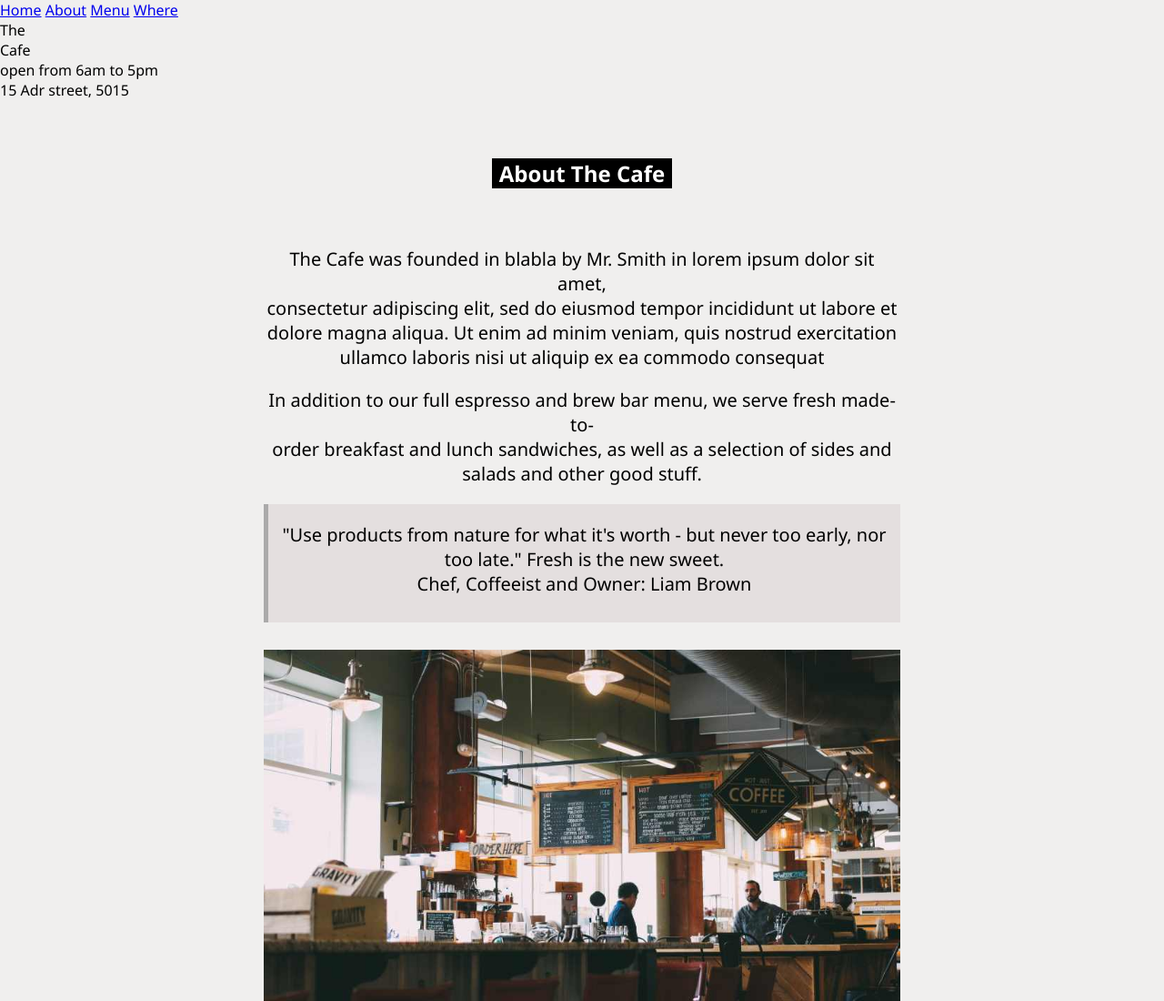
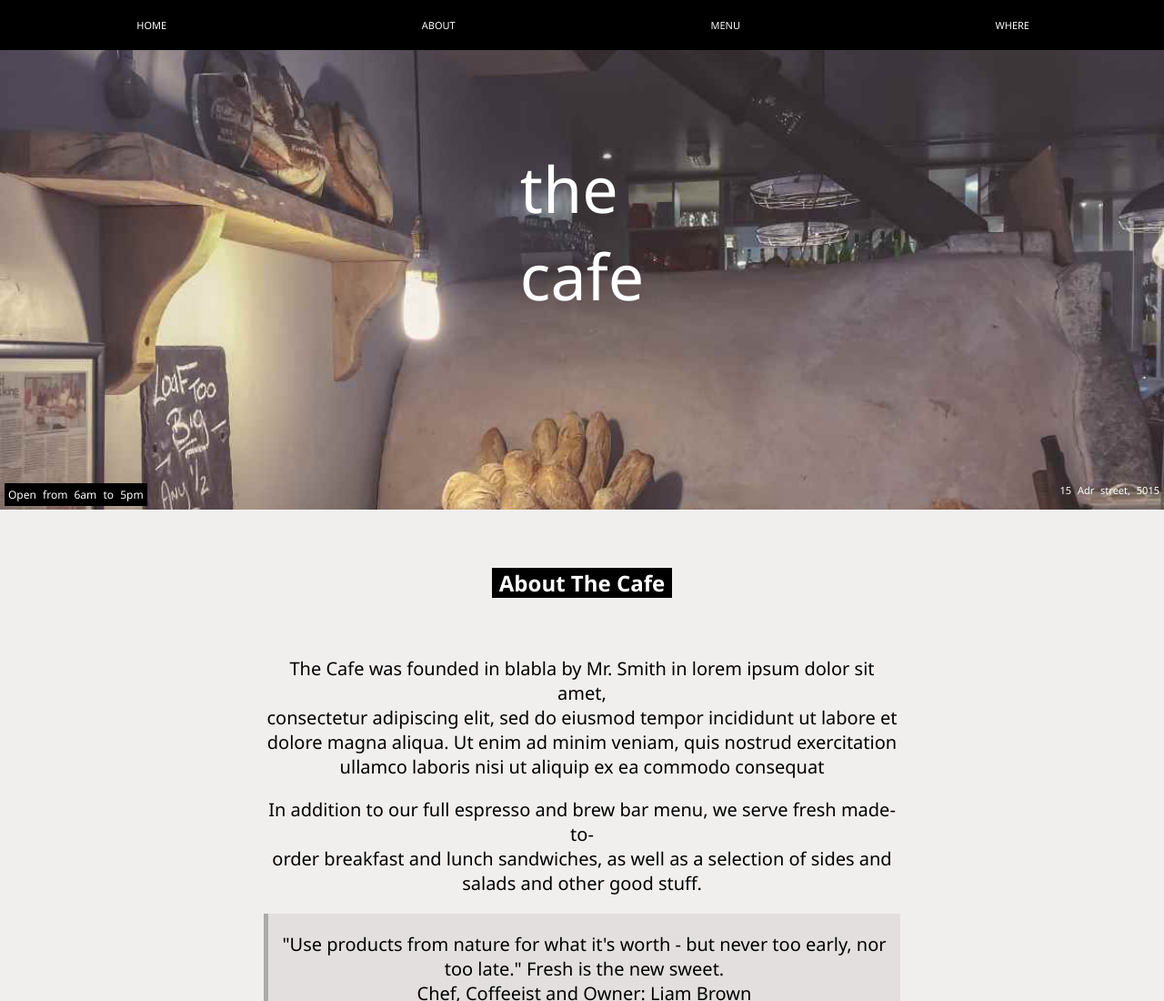
Before and after one commit to m-saidd/GDSC, a plain HTML site: page task-14/index.html in a window 1280 px wide. Shown: the top 1100 px of the page at 91% size. Drawn offline with Linux system fonts and the light colour scheme; files whose address does not match are found by name.

Commit message:
Update index.html

```diff
--- a/task-14/index.html
+++ b/task-14/index.html
@@ -8,21 +8,27 @@
 </head>
 <body>
     <!-- Start Header -->
-    <div class="header">
-        <nav>
-            <div class="links">
-                <a class="home" href="#">Home</a>
-                <a class="about" href="#about">About</a>
-                <a class="menu" href="#menu">Menu</a>
-                <a class="where" href="#where">Where</a>
-            </div>
-        </nav>
-        <div>
-            <p class="name">The<br>Cafe</p>
-            <p class="time">open from 6am to 5pm</p>
-            <p class="address">15 Adr street, 5015</p>
+      <header>
+        <div class="nav-bar">
+        <a href="#">HOME</a>
+        <a href="#about">ABOUT</a>
+        <a href="#menu">MENU</a>
+        <a href="#where">WHERE</a>
+      </div>
+      <div class="home">
+        <div class="h1">
+          <h1>
+            the<br />
+            cafe
+          </h1>
         </div>
-    </div>
+
+        <div class="desc">
+          <p class="p1">Open from 6am to 5pm</p>
+          <p>15 Adr street, 5015</p>
+        </div>
+      </div>
+    </header>
     <!-- End Header -->
 
     <!-- Start About -->
```
